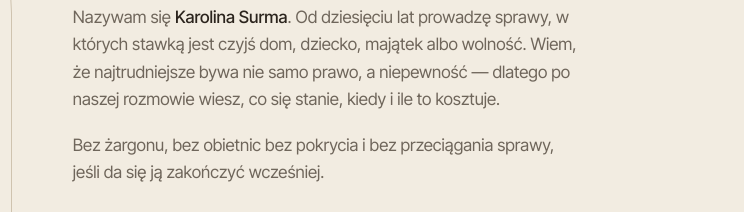
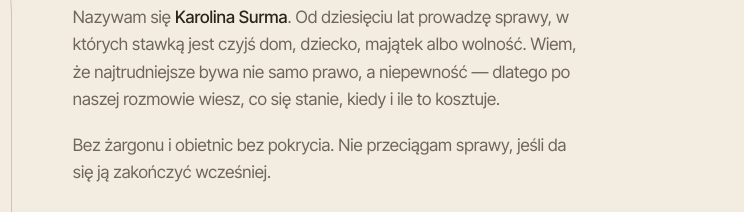
Before and after one commit to simonsurma/strona-prawosfera, a plain HTML site: page index.html in a window 1280 px wide. Shown: the part 2625-2837 px from the top of the page, 536-1280 px from the left. Drawn offline with Linux system fonts and the light colour scheme.

Commit message:
Update index.html

```diff
--- a/index.html
+++ b/index.html
@@ -625,7 +625,7 @@ input:focus,select:focus,textarea:focus{outline:none;border-color:var(--brass);b
         <p class="eyebrow reveal">O kancelarii</p>
         <h2 class="reveal" style="--d:.05s">Adwokat, do którego<br>można po ludzku zadzwonić.</h2>
         <p class="reveal" style="--d:.1s;margin-top:24px">Nazywam się <strong>Karolina Surma</strong>. Od dziesięciu lat prowadzę sprawy, w których stawką jest czyjś dom, dziecko, majątek albo wolność. Wiem, że najtrudniejsze bywa nie samo prawo, a niepewność — dlatego po naszej rozmowie wiesz, co się stanie, kiedy i ile to kosztuje.</p>
-        <p class="reveal" style="--d:.14s">Bez żargonu, bez obietnic bez pokrycia i bez przeciągania sprawy, jeśli da się ją zakończyć wcześniej.</p>
+        <p class="reveal" style="--d:.14s">Bez żargonu i obietnic bez pokrycia. Nie przeciągam sprawy, jeśli da się ją zakończyć wcześniej.</p>
         <ul class="about-list reveal" style="--d:.18s">
           <li><svg viewBox="0 0 16 16" fill="none" aria-hidden="true"><path d="M3 8.5l3.2 3.2L13 5" stroke="currentColor" stroke-width="1.6" stroke-linecap="round" stroke-linejoin="round"/></svg><span>10 lat praktyki w sprawach rodzinnych, cywilnych i karnych</span></li>
           <li><svg viewBox="0 0 16 16" fill="none" aria-hidden="true"><path d="M3 8.5l3.2 3.2L13 5" stroke="currentColor" stroke-width="1.6" stroke-linecap="round" stroke-linejoin="round"/></svg><span>Adwokat i mediator — mediacje sądowe i pozasądowe</span></li>
```
